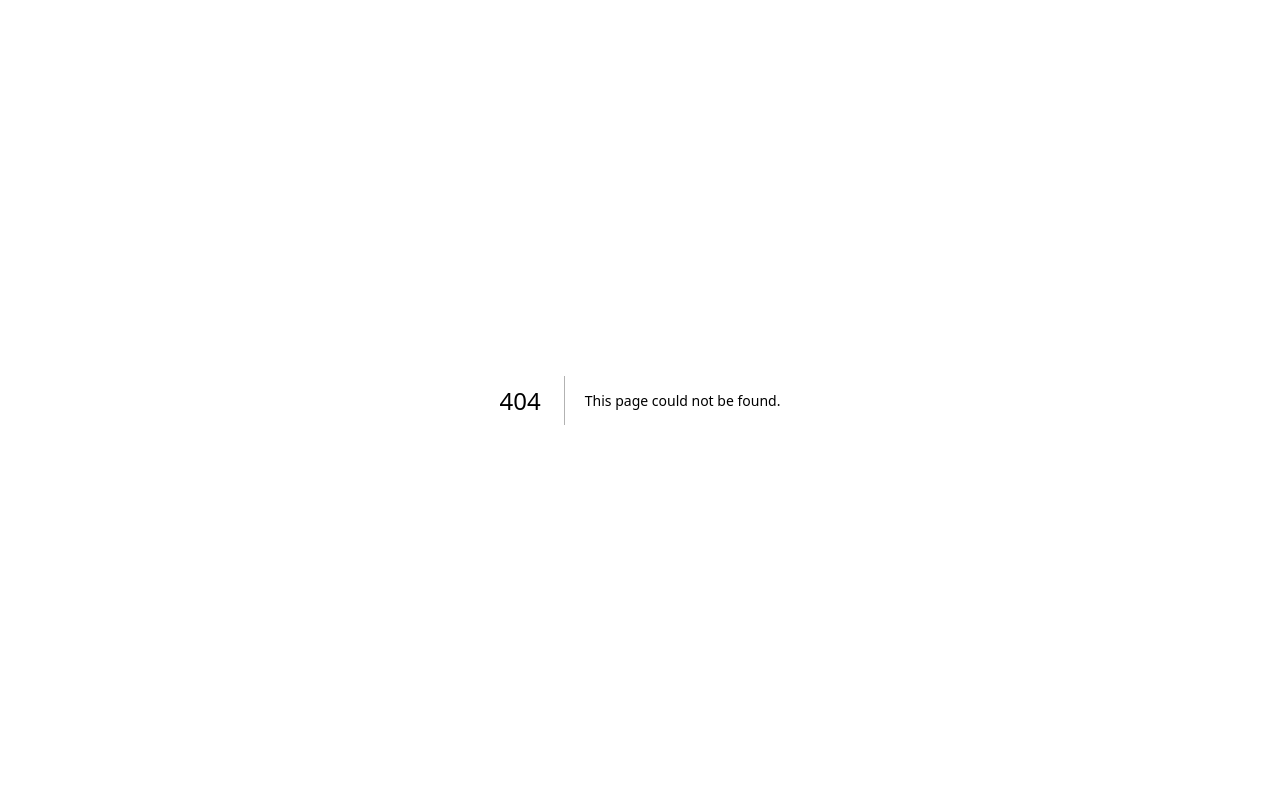
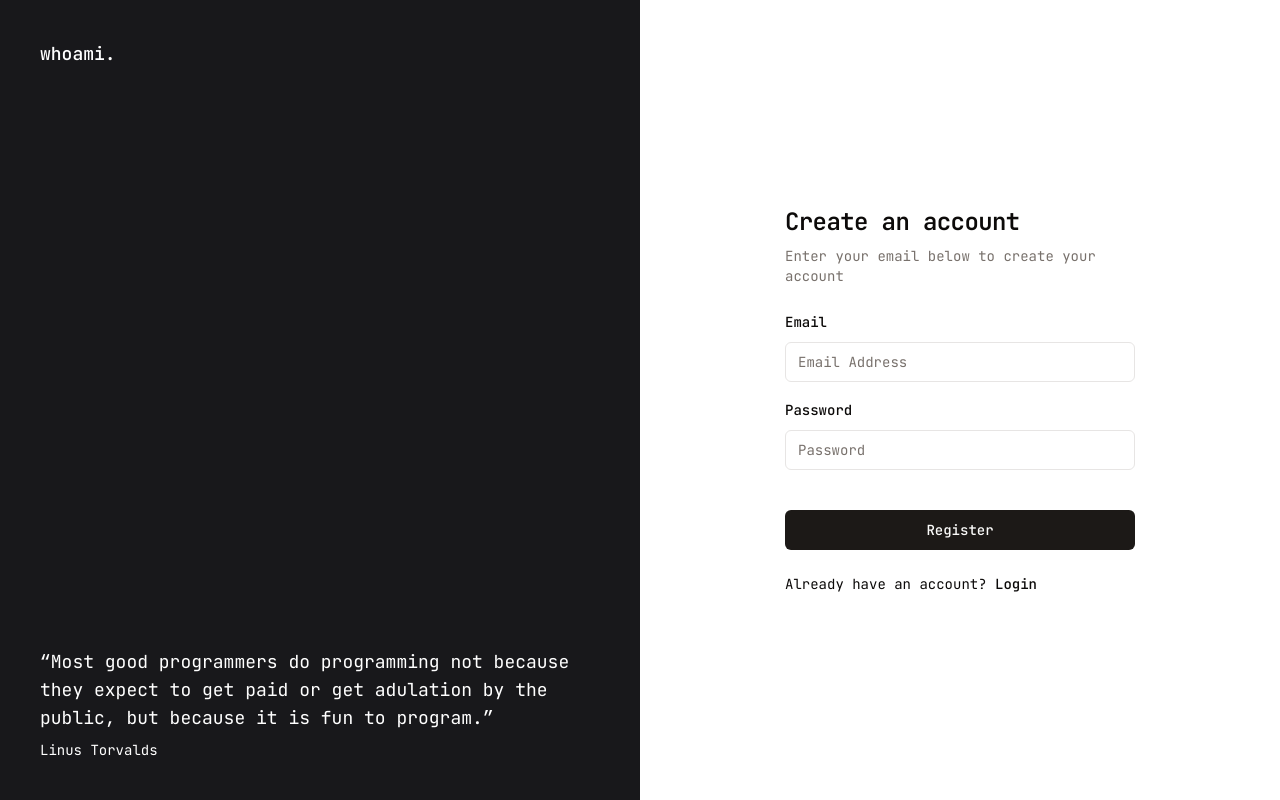
Before and after one commit to latoeorg/whoami-web, a Next.js app: page /register in a window 1280 px wide. Before the commit this address had no page. Built offline with nearby package versions, Linux system fonts and the light colour scheme.

Commit message:
feat(auth): slicing register page

```diff
--- /dev/null
+++ b/src/app/(auth)/register/page.tsx
@@ -0,0 +1,88 @@
+"use client";
+
+import { Button } from "@/components/atoms/button";
+import {
+  Form,
+  FormControl,
+  FormField,
+  FormItem,
+  FormLabel,
+  FormMessage,
+} from "@/components/atoms/form";
+import { Input } from "@/components/atoms/input";
+import { zodResolver } from "@hookform/resolvers/zod";
+import Link from "next/link";
+import { useForm } from "react-hook-form";
+import { z } from "zod";
+
+const formSchema = z.object({
+  email: z.string().min(1, { message: "Email is required" }),
+  password: z.string().min(1, { message: "Password is required" }),
+});
+
+export default function RegisterPage() {
+  const form = useForm<z.infer<typeof formSchema>>({
+    resolver: zodResolver(formSchema),
+    defaultValues: {
+      email: "",
+      password: "",
+    },
+  });
+
+  async function onSubmit(values: z.infer<typeof formSchema>) {
+    console.log(values);
+  }
+
+  return (
+    <>
+      <div className="flex flex-col space-y-2">
+        <h1 className="text-2xl font-semibold tracking-tight">
+          Create an account
+        </h1>
+        <p className="text-sm text-muted-foreground">
+          Enter your email below to create your account
+        </p>
+      </div>
+      <Form {...form}>
+        <form onSubmit={form.handleSubmit(onSubmit)} className="space-y-4">
+          <FormField
+            control={form.control}
+            name="email"
+            render={({ field }) => (
+              <FormItem>
+                <FormLabel>Email</FormLabel>
+                <FormControl>
+                  <Input placeholder="Email Address" {...field} />
+                </FormControl>
+                <FormMessage />
+              </FormItem>
+            )}
+          />
+          <FormField
+            control={form.control}
+            name="password"
+            render={({ field }) => (
+              <FormItem>
+                <FormLabel>Password</FormLabel>
+                <FormControl>
+                  <Input placeholder="Password" type="password" {...field} />
+                </FormControl>
+                <FormMessage />
+              </FormItem>
+            )}
+          />
+          <br />
+          <Button className="w-full" type="submit">
+            Register
+          </Button>
+        </form>
+      </Form>
+      <p className="text-sm">
+        <span>Already have an account? </span>
+        <Link href="/login" className="font-medium hover:underline">
+          Login
+        </Link>
+      </p>
+    </>
+  );
+}
```
